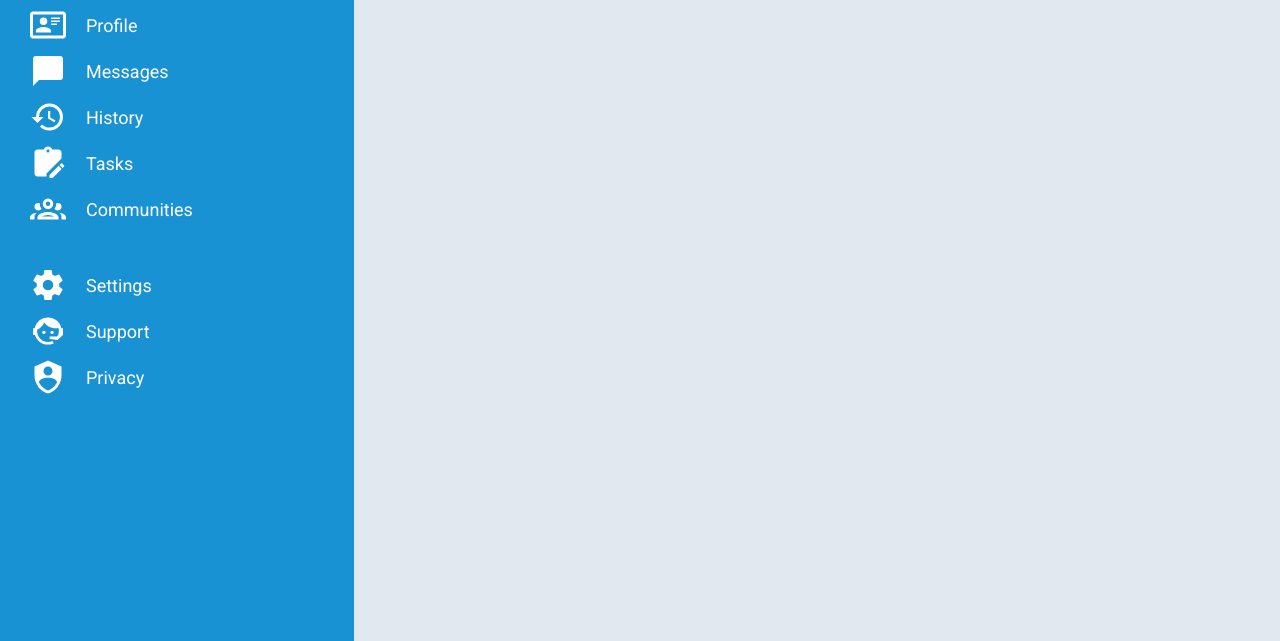
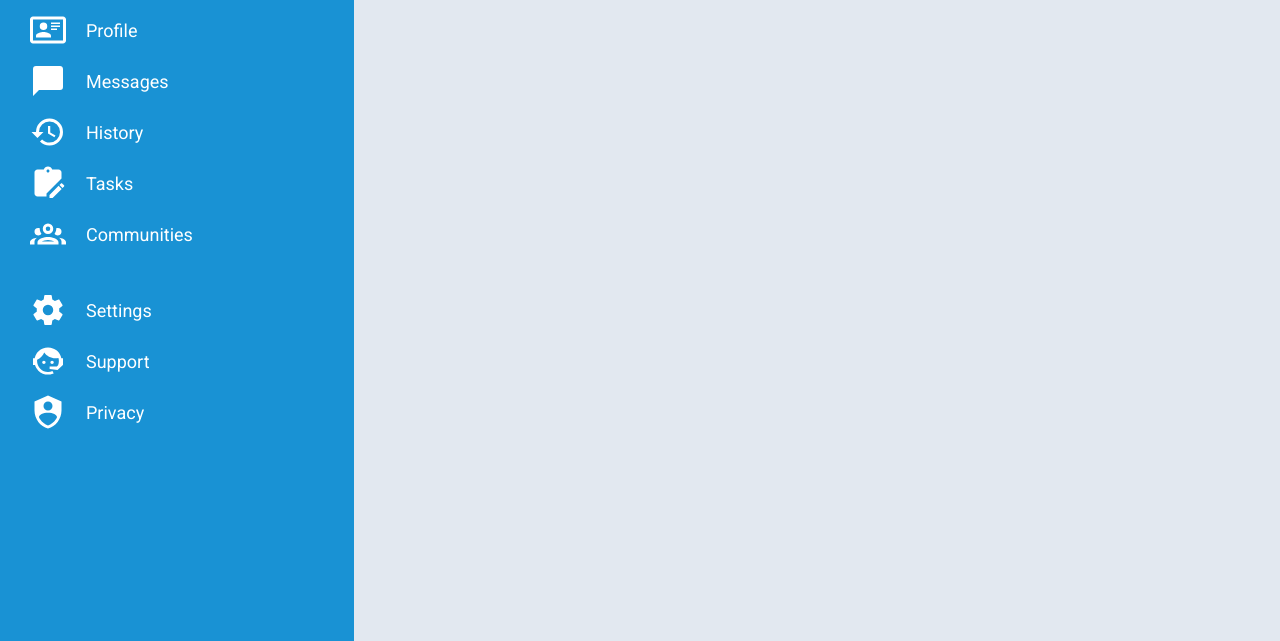
Before and after one commit to lunstia/Admin-Dashboard, a plain HTML site: page index.html in a window 1280 px wide. Shown: the part 159-800 px from the top of the page. Drawn offline with Linux system fonts and the light colour scheme.

Commit message:
Edit spacing on li elements

```diff
--- a/styles.css
+++ b/styles.css
@@ -69,7 +69,7 @@ nav {
 }
 
 .nav-ul-container > ul > li {
-    margin: 10px 0;
+    margin: 15px 0;
 }
 
 .nav-ul-container svg {
```
Also changed, not shown: index.html (+1 -1 lines).
